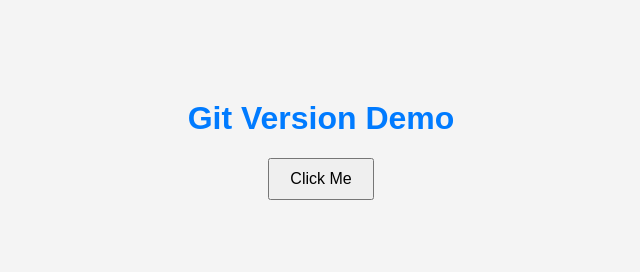
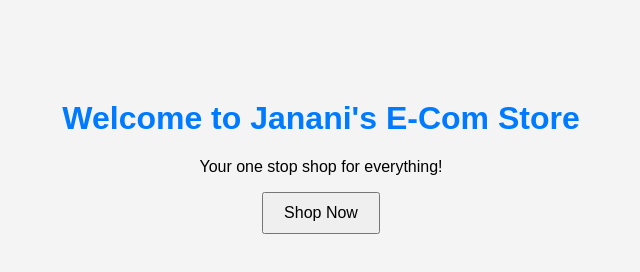
Before and after one commit to Janani272007/E-Com, a plain HTML site: page index.html in a window 1280 px wide. Shown: the whole page, without its empty margins (319-959 px from the left). Drawn offline with Linux system fonts and the light colour scheme.

Commit message:
Version 5 Ecom Store

```diff
--- a/index.html
+++ b/index.html
@@ -1,15 +1,12 @@
 <!DOCTYPE html>
-<html lang="en">
+<html>
 <head>
-    <meta charset="UTF-8">
-    <meta name="viewport" content="width=device-width, initial-scale=1.0">
-    <title>Git Demo</title>
-    <link rel="stylesheet" href="style.css">
+  <title>Janani's E-Com Store</title>
+  <link rel="stylesheet" href="style.css">
 </head>
 <body>
-    <h1>Git Version Demo</h1>
-    <button onclick="showMessage()">Click Me</button>
-
-    <script src="script.js"></script>
+  <h1>Welcome to Janani's E-Com Store</h1>
+  <p>Your one stop shop for everything!</p>
+  <button>Shop Now</button>
 </body>
 </html>
```
